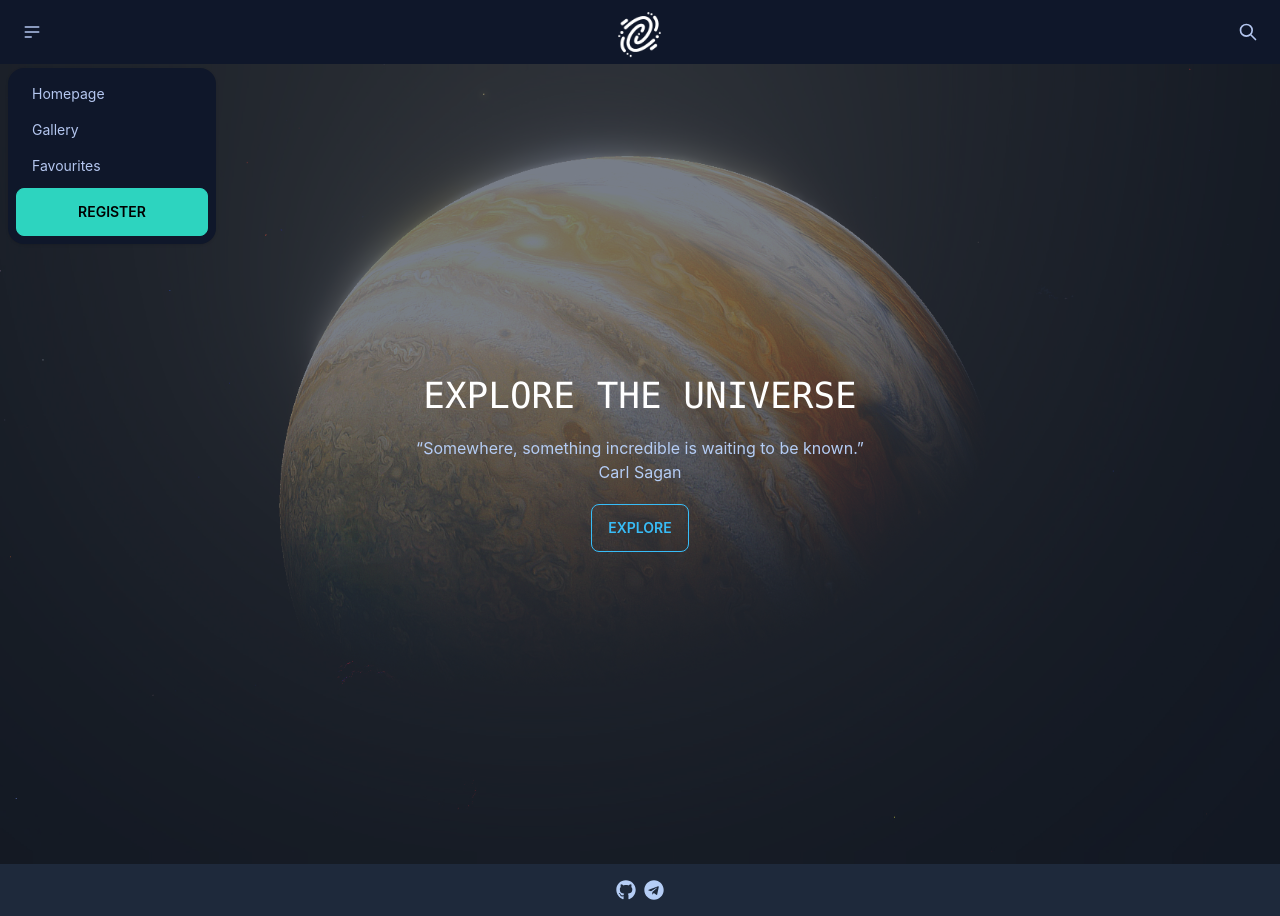
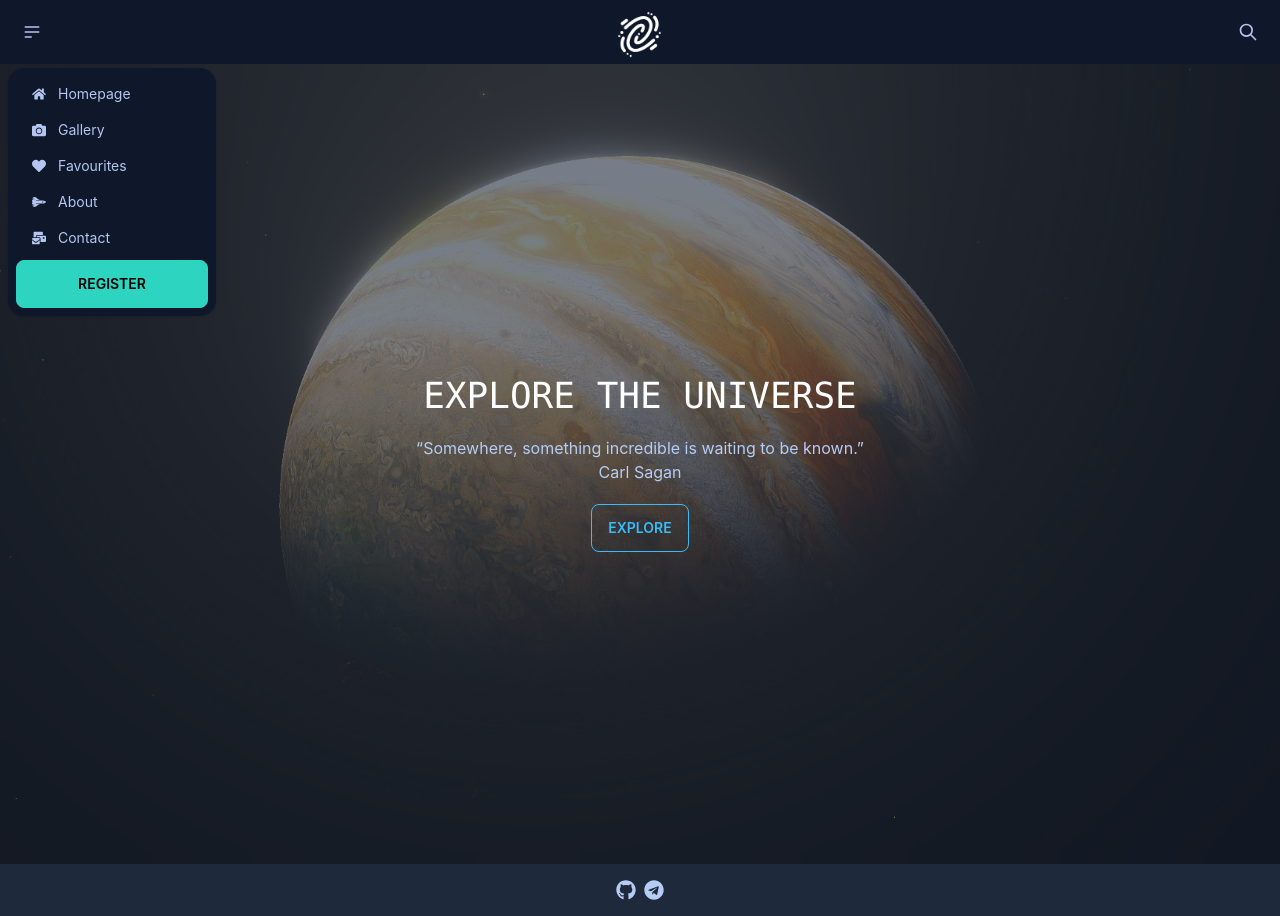
Before and after one commit to Navid-JL/sentinel-app, a React (Create React App) app in the folder frontend/hermex/: page / in a window 1280 px wide. Both pictures are taken after a click on the label 32 px from the left and 32 px from the top of the page. Built offline with nearby package versions, Linux system fonts and the light colour scheme.

Commit message:
Add icons to NavbarList

```diff
--- a/frontend/hermex/src/Components/NavbarList.jsx
+++ b/frontend/hermex/src/Components/NavbarList.jsx
@@ -1,4 +1,4 @@
-import React from 'react'
+import { FaMailBulk, FaHeart, FaCamera, FaHome, FaSpaceShuttle } from 'react-icons/fa'
 
 const NavbarList = () => {
   return (
@@ -7,13 +7,29 @@ const NavbarList = () => {
       className="menu menu-compact dropdown-content mt-3 p-2 shadow bg-base-100 rounded-box w-52"
     >
       <li>
-        <a href="/home">Homepage</a>
+        <a href="/home">
+          <FaHome /> Homepage
+        </a>
       </li>
       <li>
-        <a href="/gallery">Gallery</a>
+        <a href="/gallery">
+          <FaCamera /> Gallery
+        </a>
       </li>
       <li>
-        <a href="/favs">Favourites</a>
+        <a href="/favs">
+          <FaHeart /> Favourites
+        </a>
+      </li>
+      <li>
+        <a href="/about">
+          <FaSpaceShuttle /> About
+        </a>
+      </li>
+      <li>
+        <a href="/contact">
+          <FaMailBulk /> Contact
+        </a>
       </li>
       <li>
         <button class="btn btn-success text-black mt-1">Register</button>
```
